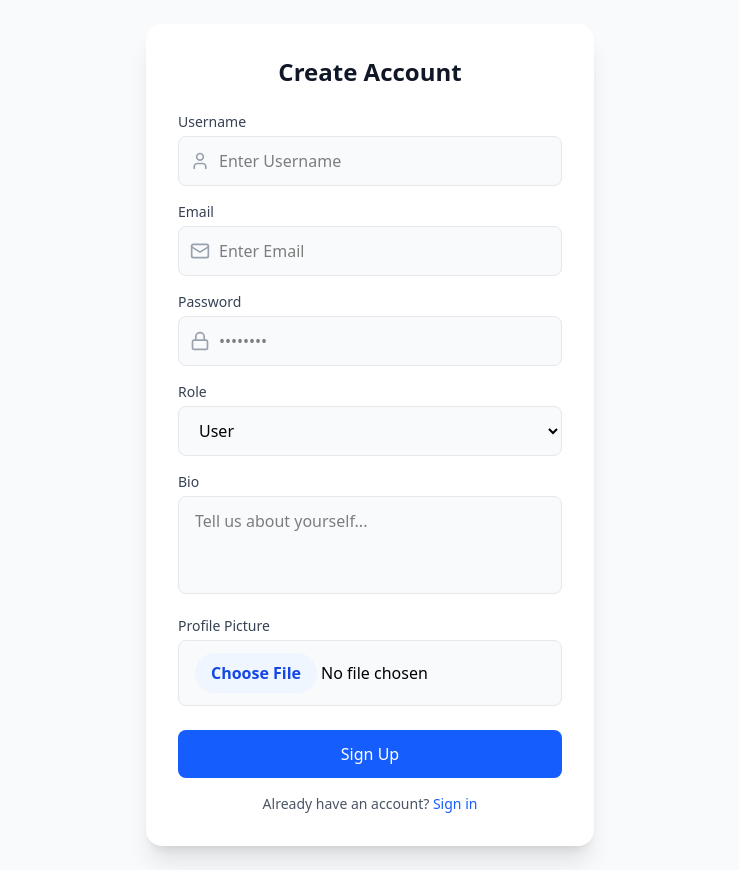
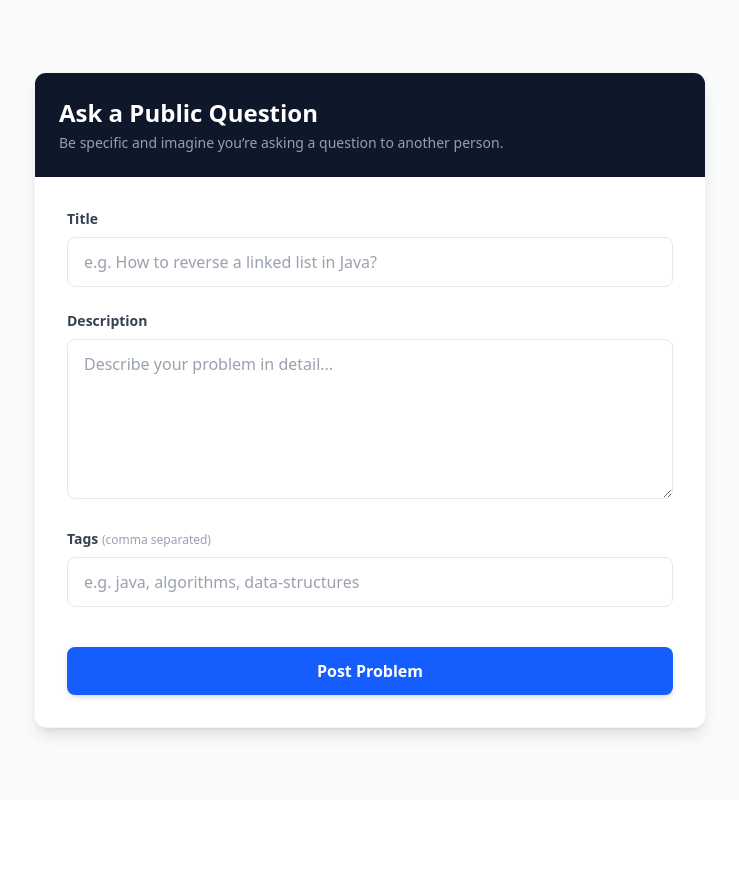
Before and after one commit to MohitBisht27/Slack, a React (Vite) app in the folder Frontend/: page / in a window 1280 px wide. Shown: the whole page, without its empty margins (270-1009 px from the left). After the commit the page ends 800 px from the top, so only its background shows below. Built offline with nearby package versions, Linux system fonts and the light colour scheme.

Commit message:
Add AskProblem component and API integration for submitting problems

```diff
--- a/Frontend/src/App.jsx
+++ b/Frontend/src/App.jsx
@@ -1,7 +1,13 @@
+import AskProblem from "./components/Editor/Problem";
 import RegisterForm from "./components/SignUp/SignUp";
 
 function App() {
-  return <RegisterForm></RegisterForm>;
+  return (
+    <div>
+      {/* <RegisterForm></RegisterForm> */}
+      <AskProblem></AskProblem>
+    </div>
+  );
 }
 
 export default App;
--- /dev/null
+++ b/Frontend/src/api/ProblemApi.jsx
@@ -0,0 +1,24 @@
+import axios from "axios";
+
+const api = axios.create({
+  baseURL: "http://localhost:8000/api/v1/userArticle",
+  withCredentials: true,
+});
+
+export const addProblem = (data) => {
+  return api.post("/article", data, {
+    headers: { "Content-Type": "application/json" },
+  });
+};
+
+//Testing
+// export const addProblem = (data) => {
+//   const token =
+//
+//   return api.post("/article", data, {
+//     headers: {
+//       "Content-Type": "application/json",
+//       Authorization: `Bearer ${token}`,
+//     },
+//   });
+// };
--- /dev/null
+++ b/Frontend/src/components/Editor/Problem.jsx
@@ -0,0 +1,187 @@
+import { useState } from "react";
+import { addProblem } from "../../api/ProblemApi";
+
+const Spinner = () => (
+  <svg
+    className="animate-spin -ml-1 mr-3 h-5 w-5 text-white"
+    xmlns="http://www.w3.org/2000/svg"
+    fill="none"
+    viewBox="0 0 24 24"
+  >
+    <circle
+      className="opacity-25"
+      cx="12"
+      cy="12"
+      r="10"
+      stroke="currentColor"
+      strokeWidth="4"
+    ></circle>
+    <path
+      className="opacity-75"
+      fill="currentColor"
+      d="M4 12a8 8 0 018-8V0C5.373 0 0 5.373 0 12h4zm2 5.291A7.962 7.962 0 014 12H0c0 3.042 1.135 5.824 3 7.938l3-2.647z"
+    ></path>
+  </svg>
+);
+
+function AskProblem() {
+  const [title, setTitle] = useState("");
+  const [content, setContent] = useState("");
+  const [tags, setTags] = useState("");
+
+  const [isSubmitting, setIsSubmitting] = useState(false);
+  const [status, setStatus] = useState({ type: "", message: "" });
+
+  const handleSubmit = async (e) => {
+    e.preventDefault();
+    setIsSubmitting(true);
+    setStatus({ type: "", message: "" });
+
+    const problemData = {
+      title,
+      content,
+      tags: tags
+        .split(",")
+        .map((t) => t.trim())
+        .filter((t) => t),
+    };
+
+    try {
+      await addProblem(problemData);
+      setStatus({
+        type: "success",
+        message: "Problem submitted successfully!",
+      });
+      setTitle("");
+      setContent("");
+      setTags("");
+
+      setTimeout(() => setStatus({ type: "", message: "" }), 3000);
+    } catch (error) {
+      setStatus({
+        type: "error",
+        message:
+          error.response?.data?.message ||
+          "Something went wrong while posting.",
+      });
+    } finally {
+      setIsSubmitting(false);
+    }
+  };
+
+  return (
+    <div className="min-h-screen bg-gray-50 flex items-center justify-center p-6">
+      <div className="w-full max-w-2xl bg-white rounded-xl shadow-lg overflow-hidden border border-gray-100">
+        {/* Header Section */}
+        <div className="bg-slate-900 p-6 text-white">
+          <h1 className="text-2xl font-bold">Ask a Public Question</h1>
+          <p className="text-slate-400 text-sm mt-1">
+            Be specific and imagine you’re asking a question to another person.
+          </p>
+        </div>
+
+        {/* Status Notification */}
+        {status.message && (
+          <div
+            className={`p-4 text-sm font-medium text-center animate-fade-in
+            ${
+              status.type === "success"
+                ? "bg-green-50 text-green-700 border-b border-green-100"
+                : "bg-red-50 text-red-700 border-b border-red-100"
+            }`}
+          >
+            {status.message}
+          </div>
+        )}
+
+        {/* Form Section */}
+        <form onSubmit={handleSubmit} className="p-8 space-y-6">
+          {/* Title Input */}
+          <div className="space-y-2">
+            <label className="text-sm font-semibold text-gray-700 block">
+              Title
+            </label>
+            <input
+              value={title}
+              onChange={(e) => setTitle(e.target.value)}
+              placeholder="e.g. How to reverse a linked list in Java?"
+              className="w-full px-4 py-3 rounded-lg border border-gray-200 focus:border-blue-500 focus:ring-2 focus:ring-blue-200 transition-all outline-none text-gray-700 placeholder-gray-400"
+              required
+            />
+          </div>
+
+          {/* Content Textarea */}
+          <div className="space-y-2">
+            <label className="text-sm font-semibold text-gray-700 block">
+              Description
+            </label>
+            <textarea
+              value={content}
+              onChange={(e) => setContent(e.target.value)}
+              placeholder="Describe your problem in detail..."
+              className="w-full px-4 py-3 rounded-lg border border-gray-200 focus:border-blue-500 focus:ring-2 focus:ring-blue-200 transition-all outline-none text-gray-700 placeholder-gray-400 min-h-[160px] resize-y"
+              required
+            />
+          </div>
+
+          {/* Tags Input */}
+          <div className="space-y-2">
+            <label className="text-sm font-semibold text-gray-700 block">
+              Tags{" "}
+              <span className="text-gray-400 font-normal text-xs">
+                (comma separated)
+              </span>
+            </label>
+            <input
+              value={tags}
+              onChange={(e) => setTags(e.target.value)}
+              placeholder="e.g. java, algorithms, data-structures"
+              className="w-full px-4 py-3 rounded-lg border border-gray-200 focus:border-blue-500 focus:ring-2 focus:ring-blue-200 transition-all outline-none text-gray-700 placeholder-gray-400"
+            />
+            {/* Live Tag Preview */}
+            {tags && (
+              <div className="flex flex-wrap gap-2 mt-2">
+                {tags.split(",").map(
+                  (tag, index) =>
+                    tag.trim() && (
+                      <span
+                        key={index}
+                        className="px-2 py-1 bg-blue-50 text-blue-600 text-xs rounded-md font-medium border border-blue-100"
+                      >
+                        #{tag.trim()}
+                      </span>
+                    )
+                )}
+              </div>
+            )}
+          </div>
+
+          {/* Action Buttons */}
+          <div className="pt-4">
+            <button
+              type="submit"
+              disabled={isSubmitting}
+              className={`w-full flex items-center justify-center px-6 py-3 rounded-lg text-white font-semibold transition-all duration-200 shadow-md
+                ${
+                  isSubmitting
+                    ? "bg-blue-400 cursor-not-allowed"
+                    : "bg-blue-600 hover:bg-blue-700 hover:shadow-lg active:transform active:scale-[0.98]"
+                }`}
+            >
+              {isSubmitting ? (
+                <>
+                  <Spinner />
+                  Publishing...
+                </>
+              ) : (
+                "Post Problem"
+              )}
+            </button>
+          </div>
+        </form>
+      </div>
+    </div>
+  );
+}
+
+export default AskProblem;
```
